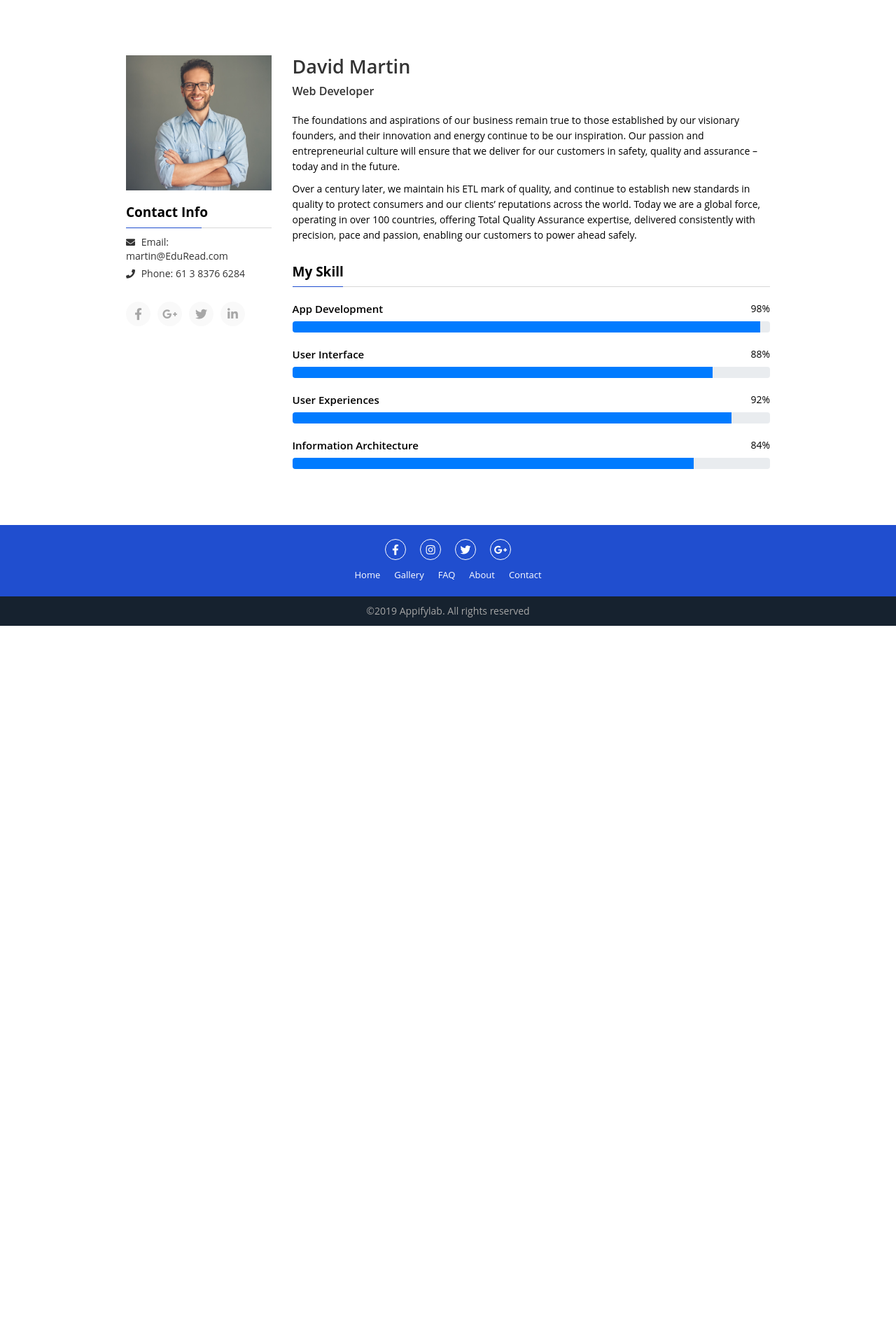
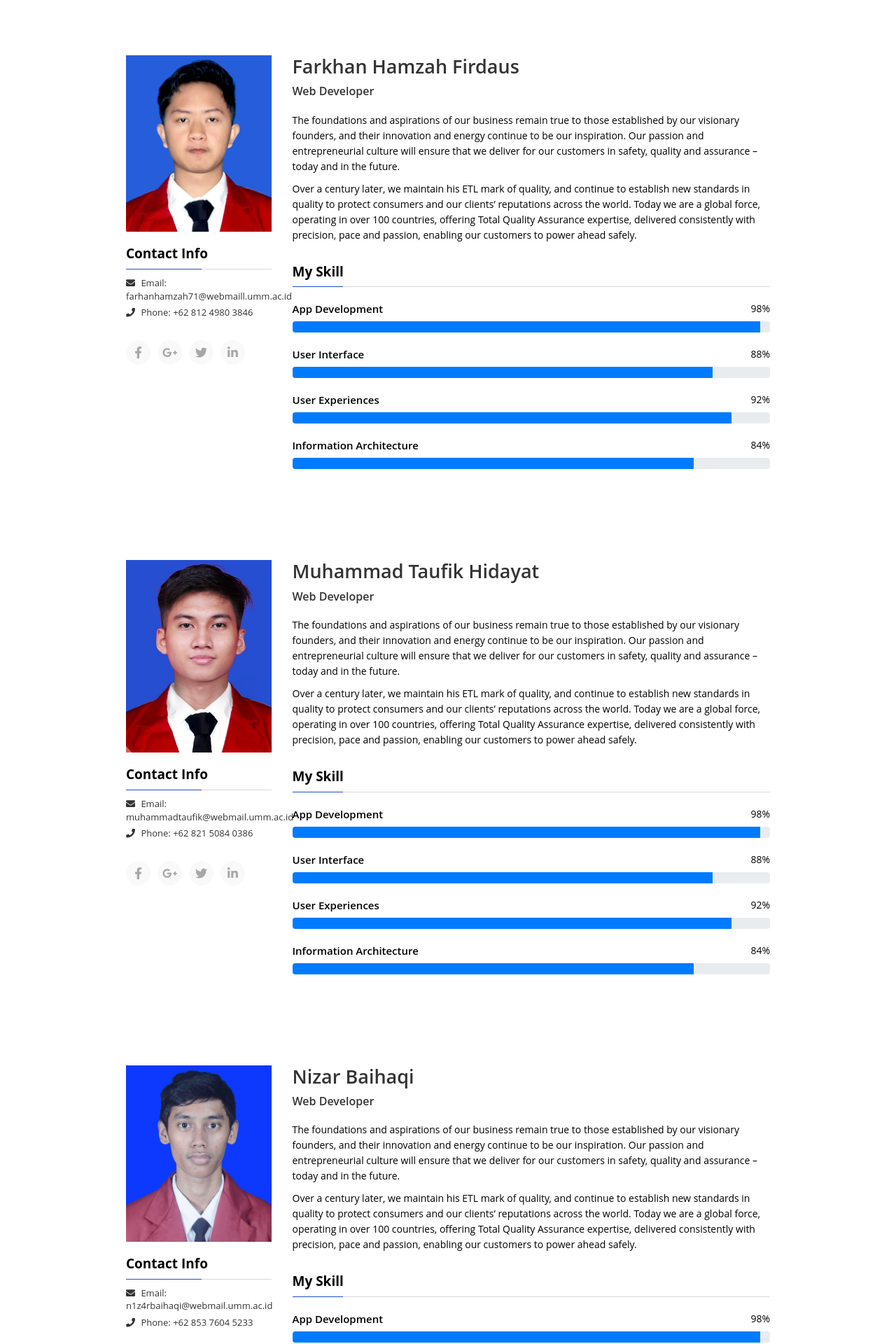
Before and after one commit to farkhan777/chill-zone, a PHP site: page /contact_me.html in a window 1280 px wide. Shown: the part 499-2419 px from the top of the page at 70% size. Before the commit the page ends 1393 px from the top, so only its background shows below. Run offline with PHP 8.4, Linux system fonts and the light colour scheme; some libraries are stand-ins or nearby versions.

Commit message:
about-us

```diff
--- a/assets/css/main.css
+++ b/assets/css/main.css
@@ -998,7 +998,7 @@ p{
     position: relative;
     overflow: hidden;
 }
-.author_page{padding: 80px 0px;}
+.author_page{padding: 80px 0px 50px 0px;}
 .me_prfl_left_top_img:after {
     content: '';
     position: absolute;
@@ -1032,7 +1032,7 @@ p{
     bottom: -1px;
 }
 .me_cntct_ul li {
-    font-size: 14px;
+    font-size: 13px;
     margin-bottom: 5px;
 }
 .me_cntct_ul li i {
@@ -1085,7 +1085,8 @@ p{
 .me_prfl_descrb_text {
     margin-bottom: 10px;
 }
-.me_all_info_sec{}
+.me_all_info_sec{
+}
 .me_skil:after {
     width: 72px;
 }
--- a/contact_me.html
+++ b/contact_me.html
@@ -29,7 +29,7 @@
 								<div class="logo">
 									<a href="home.html">
 										<div class="logo_img">
-											<img src="img/logo.png" alt="image">
+											<img src="img/Chillzone.png" alt="image">
 										</div>
 									</a>
 								</div>
@@ -105,6 +105,8 @@
 		<!-- BANNER -->
 
 		<!-- BODY -->
+
+		<!--Farhan-->
 		<div class="author_page">
 			<div class="container">
 				<div class="row justify-content-center">
@@ -113,17 +115,17 @@
 							<div class="col-12 col-md-3 col-lg-3">
 								<div class="me_prfl_left">
 									<div class="me_prfl_left_top_img">
-										<img src="img/about_me.jpg" alt="image">
+										<img src="img/aboutme-farhan.JPG" alt="image">
 									</div>
 									<div class="me_cntct">
 										<h4 class="me_cntct_title">Contact Info</h4>
 										<ul class="me_cntct_ul">
 											<li>
-												<i class="fa fa-envelope"></i> Email: martin@EduRead.com
+												<i class="fa fa-envelope"></i> Email: farhanhamzah71@webmaill.umm.ac.id
 											</li>
 											<li class="me_phn">
 												<i class="fa fa-phone"></i>
-												Phone: 61 3 8376 6284
+												Phone: +62 812 4980 3846
 											</li>
 										</ul>
 									</div>
@@ -156,7 +158,265 @@
 							<div class="col-12 col-md-9 col-lg-9">
 								<div class="me_prfl_r8">
 									<div class="me_prfl_name">
-										<h2 class="me_cntct_name">David Martin</h2>
+										<h2 class="me_cntct_name">Farkhan Hamzah Firdaus</h2>
+										<h4 class="me_prfsn_title mar_b10">Web Developer</h4>
+									</div>
+
+									<div class="me_prfl_descrb">
+										<p class="me_prfl_descrb_text">
+											The foundations and aspirations of our business remain true to those established by our visionary founders, and their innovation and energy continue to be our inspiration. Our passion and entrepreneurial culture will ensure that we deliver for our customers in safety, quality and assurance – today and in the future.
+										</p>
+										<p class="me_prfl_descrb_text">
+											Over a century later, we maintain his ETL mark of quality, and continue to establish new standards in quality to protect consumers and our clients’ reputations across the world. Today we are a global force, operating in over 100 countries, offering Total Quality Assurance expertise, delivered consistently with precision, pace and passion, enabling our customers to power ahead safely.
+										</p>
+									</div>
+									<div class="me_all_info_sec mar_t30">
+										<div class="me_all_info_lft">
+											<div class="me_all_info_lft_title">
+												<h4 class="me_cntct_title me_skil">My Skill</h4>
+											</div>
+											<div class="progrsbar_all">
+												<div class="progrsbar_single">
+													<div class="progrsbar_single_top">
+														<p class="prgrs_title">App Development</p>
+														<p class="prgrs_prcntg">98%</p>
+													</div>
+													<div class="prgrs_line">
+														 <div class="progress">
+														    <div class="progress-bar" role="progressbar" aria-valuenow="70" aria-valuemin="0" aria-valuemax="100" style="width:98%">
+														    </div>
+											 			 </div>
+													</div>
+												</div>
+												<div class="progrsbar_single">
+													<div class="progrsbar_single_top">
+														<p class="prgrs_title">User Interface</p>
+														<p class="prgrs_prcntg">88%</p>
+													</div>
+													<div class="prgrs_line">
+														 <div class="progress">
+														    <div class="progress-bar" role="progressbar" aria-valuenow="70" aria-valuemin="0" aria-valuemax="100" style="width:88%">
+														    </div>
+											 			 </div>
+													</div>
+												</div>
+												<div class="progrsbar_single">
+													<div class="progrsbar_single_top">
+														<p class="prgrs_title">User Experiences</p>
+														<p class="prgrs_prcntg">92%</p>
+													</div>
+													<div class="prgrs_line">
+														 <div class="progress">
+														    <div class="progress-bar" role="progressbar" aria-valuenow="70" aria-valuemin="0" aria-valuemax="100" style="width:92%">
+														    </div>
+											 			 </div>
+													</div>
+												</div>
+												<div class="progrsbar_single">
+													<div class="progrsbar_single_top">
+														<p class="prgrs_title">Information Architecture</p>
+														<p class="prgrs_prcntg">84%</p>
+													</div>
+													<div class="prgrs_line">
+														 <div class="progress">
+														    <div class="progress-bar" role="progressbar" aria-valuenow="70" aria-valuemin="0" aria-valuemax="100" style="width:84%">
+														    </div>
+											 			 </div>
+													</div>
+												</div>
+											</div>
+										</div>
+									</div>
+								</div>
+							</div>
+						</div>
+					</div>
+				</div>
+			</div>
+		</div>
+
+		<!--Taufik-->
+		<div class="author_page">
+			<div class="container">
+				<div class="row justify-content-center">
+					<div class="col-12 col-md-10 col-lg-10">
+						<div class="row">
+							<div class="col-12 col-md-3 col-lg-3">
+								<div class="me_prfl_left">
+									<div class="me_prfl_left_top_img">
+										<img src="img/aboutme-taufik.JPG" alt="image">
+									</div>
+									<div class="me_cntct">
+										<h4 class="me_cntct_title">Contact Info</h4>
+										<ul class="me_cntct_ul">
+											<li>
+												<i class="fa fa-envelope"></i> Email: muhammadtaufik@webmail.umm.ac.id
+											</li>
+											<li class="me_phn">
+												<i class="fa fa-phone"></i>
+												Phone: +62 821 5084 0386
+											</li>
+										</ul>
+									</div>
+									<div class="me_social mar_t30">
+										<ul class="me_social_ul d-flex">
+											<li>
+												<a href="">
+													<i class="fab fa-facebook-f"></i>
+												</a>
+											</li>
+											<li>
+												<a href="">
+													<i class="fab fa-google-plus-g"></i>
+												</a>
+											</li>
+											<li>
+												<a href="">
+													<i class="fab fa-twitter"></i>
+												</a>
+											</li>
+											<li>
+												<a href="">
+													<i class="fab fa-linkedin-in"></i>
+												</a>
+											</li>
+										</ul>
+									</div>
+								</div>
+							</div>
+							<div class="col-12 col-md-9 col-lg-9">
+								<div class="me_prfl_r8">
+									<div class="me_prfl_name">
+										<h2 class="me_cntct_name">Muhammad Taufik Hidayat</h2>
+										<h4 class="me_prfsn_title mar_b10">Web Developer</h4>
+									</div>
+
+									<div class="me_prfl_descrb">
+										<p class="me_prfl_descrb_text">
+											The foundations and aspirations of our business remain true to those established by our visionary founders, and their innovation and energy continue to be our inspiration. Our passion and entrepreneurial culture will ensure that we deliver for our customers in safety, quality and assurance – today and in the future.
+										</p>
+										<p class="me_prfl_descrb_text">
+											Over a century later, we maintain his ETL mark of quality, and continue to establish new standards in quality to protect consumers and our clients’ reputations across the world. Today we are a global force, operating in over 100 countries, offering Total Quality Assurance expertise, delivered consistently with precision, pace and passion, enabling our customers to power ahead safely.
+										</p>
+									</div>
+									<div class="me_all_info_sec mar_t30">
+										<div class="me_all_info_lft">
+											<div class="me_all_info_lft_title">
+												<h4 class="me_cntct_title me_skil">My Skill</h4>
+											</div>
+											<div class="progrsbar_all">
+												<div class="progrsbar_single">
+													<div class="progrsbar_single_top">
+														<p class="prgrs_title">App Development</p>
+														<p class="prgrs_prcntg">98%</p>
+													</div>
+													<div class="prgrs_line">
+														 <div class="progress">
+														    <div class="progress-bar" role="progressbar" aria-valuenow="70" aria-valuemin="0" aria-valuemax="100" style="width:98%">
+														    </div>
+											 			 </div>
+													</div>
+												</div>
+												<div class="progrsbar_single">
+													<div class="progrsbar_single_top">
+														<p class="prgrs_title">User Interface</p>
+														<p class="prgrs_prcntg">88%</p>
+													</div>
+													<div class="prgrs_line">
+														 <div class="progress">
+														    <div class="progress-bar" role="progressbar" aria-valuenow="70" aria-valuemin="0" aria-valuemax="100" style="width:88%">
+														    </div>
+											 			 </div>
+													</div>
+												</div>
+												<div class="progrsbar_single">
+													<div class="progrsbar_single_top">
+														<p class="prgrs_title">User Experiences</p>
+														<p class="prgrs_prcntg">92%</p>
+													</div>
+													<div class="prgrs_line">
+														 <div class="progress">
+														    <div class="progress-bar" role="progressbar" aria-valuenow="70" aria-valuemin="0" aria-valuemax="100" style="width:92%">
+														    </div>
+											 			 </div>
+													</div>
+												</div>
+												<div class="progrsbar_single">
+													<div class="progrsbar_single_top">
+														<p class="prgrs_title">Information Architecture</p>
+														<p class="prgrs_prcntg">84%</p>
+													</div>
+													<div class="prgrs_line">
+														 <div class="progress">
+														    <div class="progress-bar" role="progressbar" aria-valuenow="70" aria-valuemin="0" aria-valuemax="100" style="width:84%">
+														    </div>
+											 			 </div>
+													</div>
+												</div>
+											</div>
+										</div>
+									</div>
+								</div>
+							</div>
+						</div>
+					</div>
+				</div>
+			</div>
+		</div>
+
+		<!--Nizar-->
+		<div class="author_page">
+			<div class="container">
+				<div class="row justify-content-center">
+					<div class="col-12 col-md-10 col-lg-10">
+						<div class="row">
+							<div class="col-12 col-md-3 col-lg-3">
+								<div class="me_prfl_left">
+									<div class="me_prfl_left_top_img">
+										<img src="img/aboutme-nizar.JPG" alt="image">
+									</div>
+									<div class="me_cntct">
+										<h4 class="me_cntct_title">Contact Info</h4>
+										<ul class="me_cntct_ul">
+											<li>
+												<i class="fa fa-envelope"></i> Email: n1z4rbaihaqi@webmail.umm.ac.id
+											</li>
+											<li class="me_phn">
+												<i class="fa fa-phone"></i>
+												Phone: +62 853 7604 5233
+											</li>
+										</ul>
+									</div>
+									<div class="me_social mar_t30">
+										<ul class="me_social_ul d-flex">
+											<li>
+												<a href="">
+													<i class="fab fa-facebook-f"></i>
+												</a>
+											</li>
+											<li>
+												<a href="">
+													<i class="fab fa-google-plus-g"></i>
+												</a>
+											</li>
+											<li>
+												<a href="">
+													<i class="fab fa-twitter"></i>
+												</a>
+											</li>
+											<li>
+												<a href="">
+													<i class="fab fa-linkedin-in"></i>
+												</a>
+											</li>
+										</ul>
+									</div>
+								</div>
+							</div>
+							<div class="col-12 col-md-9 col-lg-9">
+								<div class="me_prfl_r8">
+									<div class="me_prfl_name">
+										<h2 class="me_cntct_name">Nizar Baihaqi</h2>
 										<h4 class="me_prfsn_title mar_b10">Web Developer</h4>
 									</div>
 
```
Also changed, not shown: img/aboutme-farhan.JPG (added), img/aboutme-nizar.JPG (added), img/aboutme-taufik.JPG (added).
